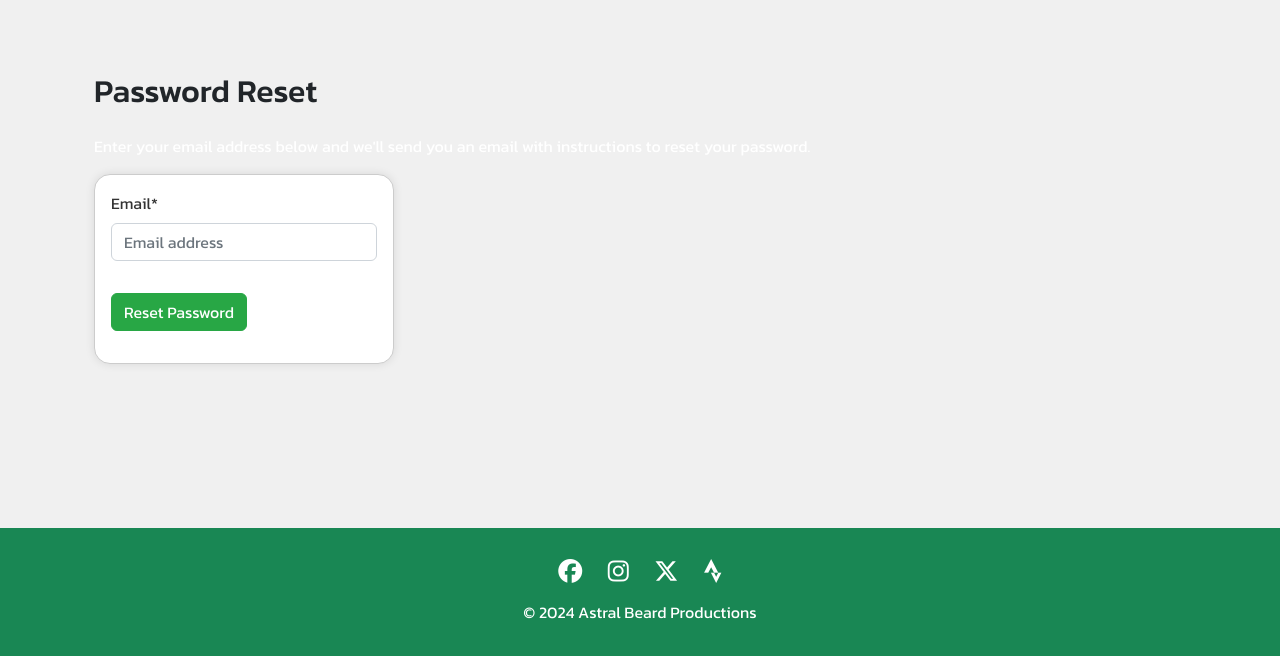
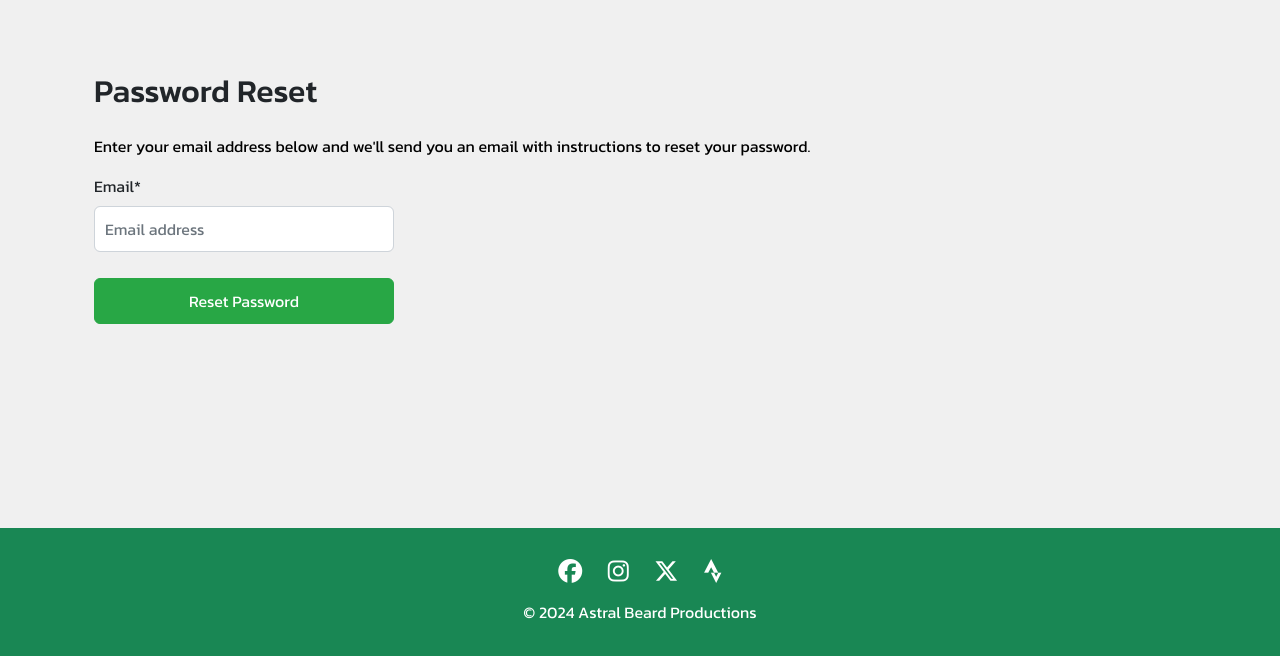
Before and after one commit to BrianMcConway/brendan-doyle-running-club, a Django app: page /account/password/reset/ in a window 1280 px wide. Shown: the part 144-800 px from the top of the page. Run offline with Django 5.2, Linux system fonts and the light colour scheme; some libraries are stand-ins or nearby versions.

Commit message:
fix login error in forms.py, crispy forms, add password-reset class & edit css, collectstatic and test.

```diff
--- a/static/css/style.css
+++ b/static/css/style.css
@@ -69,55 +69,33 @@ footer {
 }
 
 /* Form styles */
-form {
-    width: 300px;
-    max-width: 90%;
-    padding: 1em;
-    background: #fff;
-    border: 1px solid #ccc;
-    border-radius: 1em;
-    box-shadow: 0 0 10px #0000001a;
+.form-group {
+    margin-bottom: 15px;
 }
 
-form .form-group {
-    margin-bottom: 1rem;
-}
-
-form .btn {
-    margin-top: 1rem;
-}
-
-label {
-    display: inline-block;
-    width: 90%;
-    text-align: left;
-    color: #333;
-}
-
-input, textarea {
-    font: 1em Kanit, sans-serif;
-    max-width: 100%;
-    box-sizing: border-box;
-    border: 1px solid #999;
-    padding: 0.5em;
-    border-radius: 0.25em;
-}
-
-input:focus, textarea:focus {
-    border-color: #000;
-}
-
-textarea {
-    vertical-align: top;
-    height: 5em;
+.form-control {
+    max-width: 300px;
+    width: 100%;
+    padding: 10px;
+    font-size: 16px;
 }
 
 .btn-primary {
+    width: 100%;
+    max-width: 300px;
+    padding: 10px;
+    font-size: 16px;
     background-color: #28a745;
     border-color: #28a745;
+    margin-top: 10px;
 }
 
 .btn-primary:hover {
     background-color: #218838;
     border-color: #1e7e34;
 }
+
+
+.password-reset {
+    color: #000;
+}
--- a/templates/account/password_reset.html
+++ b/templates/account/password_reset.html
@@ -6,7 +6,7 @@
 {% block content %}
 <div class="container">
     <h2 class="my-4">Password Reset</h2>
-    <p>Enter your email address below and we'll send you an email with instructions to reset your password.</p>
+    <p class="password-reset">Enter your email address below and we'll send you an email with instructions to reset your password.</p>
     <form method="POST" action="{% url 'account_login' %}" class="needs-validation" novalidate>
         {% csrf_token %}
         {{ form|crispy }}
```
Also changed, not shown: members/forms.py (+25 -14 lines), members/views.py (line endings or trailing spaces), 1 other file.
